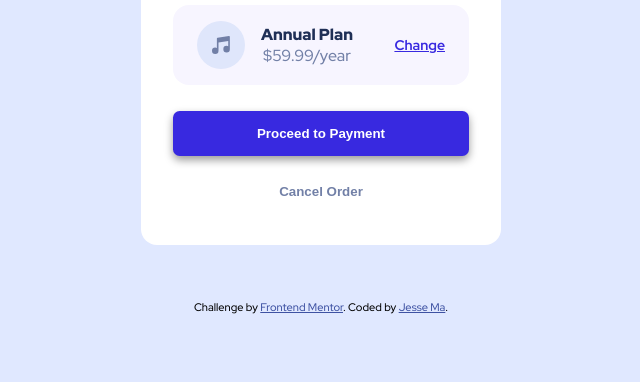
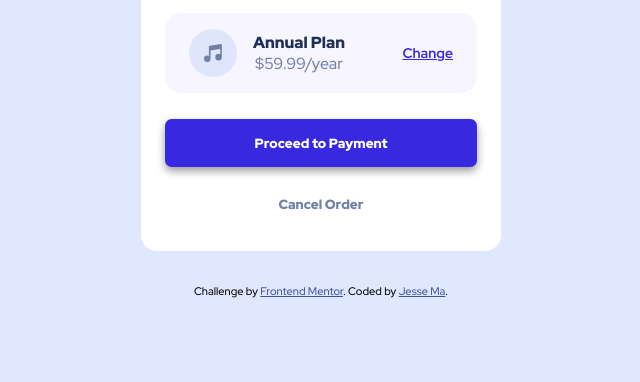
Before and after one commit to jma26/Frontend-mentor, a plain HTML site: page index.html in a window 1280 px wide. Shown: the part 418-800 px from the top of the page, without its empty margins (319-959 px from the left). Drawn offline with Linux system fonts and the light colour scheme.

Commit message:
Update solution to address community feedback, inputs

```diff
--- a/index.css
+++ b/index.css
@@ -6,7 +6,7 @@
   --pale-blue: hsl(225, 100%, 94%);
   --pale: hsl(255, 100%, 98%);
   font-size: 16px;
-  font-family: 'Red Hat Display', sans-serif;
+  --ff-main: 'Red Hat Display', sans-serif;
 }
 
 * {
@@ -22,17 +22,15 @@ body {
   display: flex;
   flex-direction: column;
   justify-content: center;
-  height: 100vh;
+  min-height: 100vh;
+  font-family: var(--ff-main);
 }
 
-.Card-container {
+.card {
+  background-color: var(--white);
   border-radius: 1em;
-  background-color: var(--white);
-  display: flex;
-  justify-content: center;
   margin: 0 auto;
   max-width: 360px;
-  text-align: center;
 }
 
 .card--hero-img {
@@ -42,8 +40,9 @@ body {
   width: 100%;
 }
 
-.card-bottom--content {
-  padding: 2em;
+.card-body {
+  padding: 1.5em;
+  text-align: center;
 }
 
 .card--title {
@@ -57,7 +56,7 @@ body {
   line-height: 1.5em;
 }
 
-.card-bottom--plan {
+.card-plan {
   align-items: center;
   background-color: var(--pale);
   border-radius: 1em;
@@ -65,19 +64,19 @@ body {
   padding: 1em 1.5em;
 }
 
-.card--plan {
+.card-plan-container {
   display: flex;
   flex-direction: column;
   justify-content: space-between;
   margin-left: 1em;
 }
 
-.card--plan-bold {
+.card-plan--title {
   color: var(--dark-blue);
   font-weight: 900;
 }
 
-.card--plan {
+.card-plan {
   color: var(--desat-blue);
 }
 
@@ -91,6 +90,7 @@ body {
 }
 
 .payment-button, .cancel-button {
+  font-family: var(--ff-main);
   width: 100%;
   padding: 1.1em 2em;
 }
@@ -133,7 +133,7 @@ body {
 
 .attribution {
   font-size: 11px;
-  margin-top: 5em;
+  margin-top: 3em;
   text-align: center;
 }
 
--- a/index.html
+++ b/index.html
@@ -15,27 +15,25 @@
 </head>
 <body>
 
-  <div class="Card-container">
-    <div class="card">
-      <div class="card-top--img">
-        <img class="card--hero-img" src="./images/illustration-hero.svg" alt="Hero banner image" />
-      </div>
-      <div class="card-bottom--content">
+  <main class="card">
+    <figure class="card-top--img">
+      <img class="card--hero-img" src="./images/illustration-hero.svg" alt="Illustration of a person with headphones listening to music with hands up" />
+    </figure>
+      <div class="card-body">
         <h1 class="card--title">Order Summary</h1>
         <p class="card--content">You can now listen to millions of songs, audiobooks, and podcasts on any device anywhere you like!</p>
-        <div class="card-bottom--plan">
+        <div class="card-plan">
           <img src="./images/icon-music.svg" alt="Music icon" />
-          <div class="card--plan">
-            <p class="card--plan-bold">Annual Plan</p>
-            <p>$59.99/year</p>
+          <div class="card-plan-container">
+            <p class="card-plan--title">Annual Plan</p>
+            <p class="card-plan--price">$59.99/year</p>
           </div>
           <a class="change--link" href="/change">Change</a>
         </div>
         <button class="payment-button" type="submit">Proceed to Payment</button>
         <button class="cancel-button" type="button">Cancel Order</button>
       </div>
-    </div>
-  </div>
+  </main>
   <div class="attribution">
     Challenge by <a href="https://www.frontendmentor.io?ref=challenge" target="_blank">Frontend Mentor</a>.
     Coded by <a href="https://github.com/jma26" target="_blank">Jesse Ma</a>.
```
